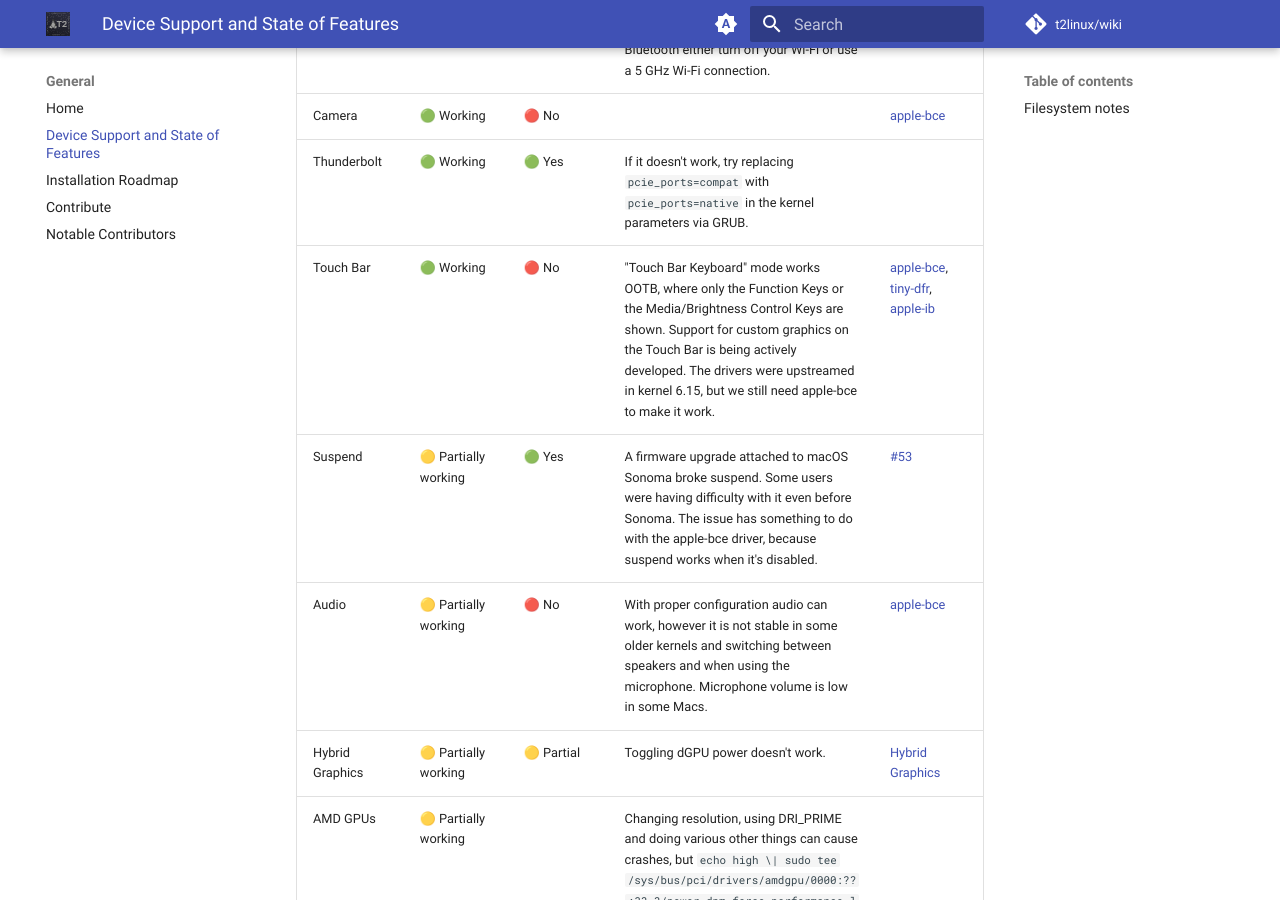
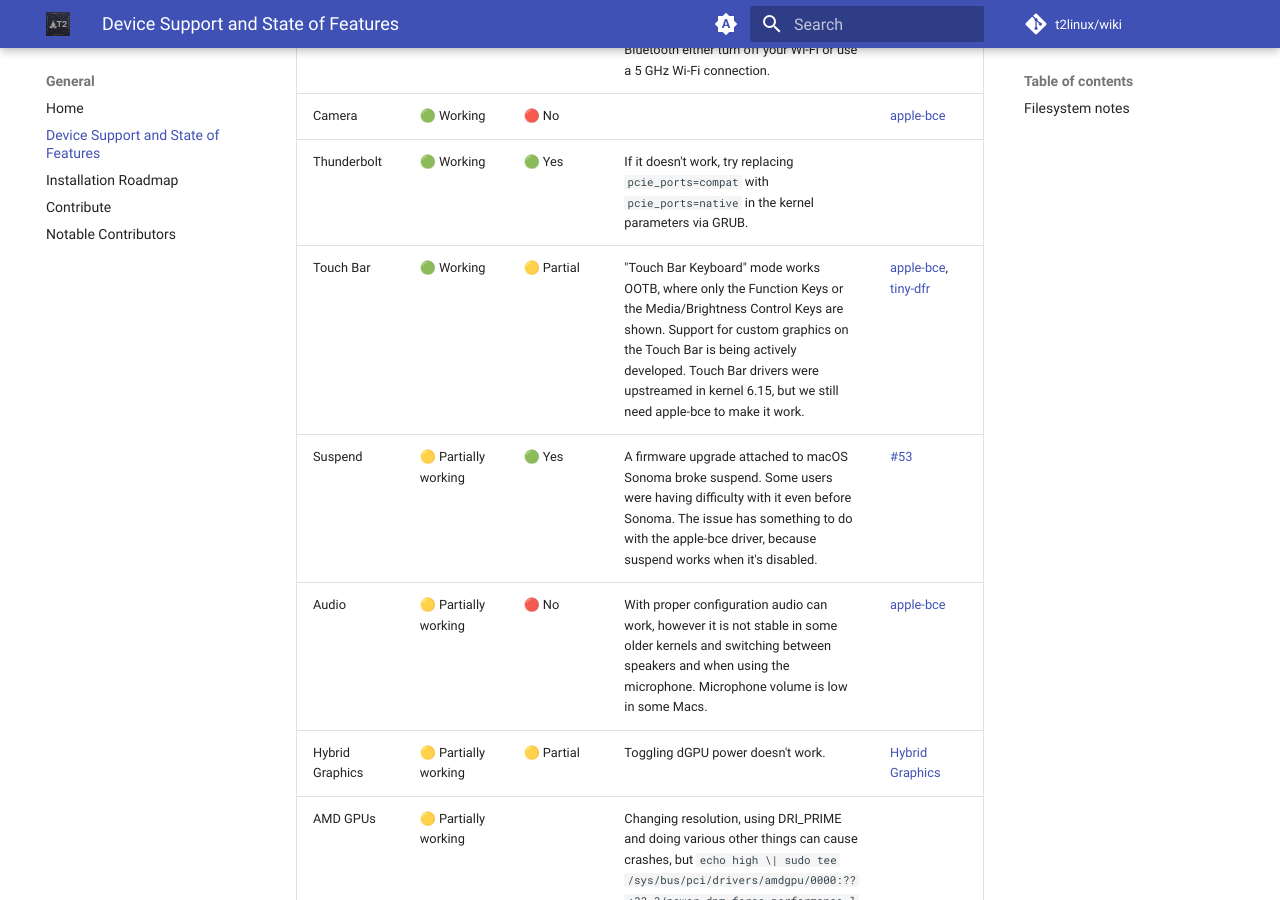
Before and after one commit to t2linux/wiki, an MkDocs documentation site: the page built from docs/state.md, in a window 1280 px wide and 900 px high, scrolled down 812 px. Built offline with MkDocs 1.6.1 and Material for MkDocs 9.7.7, drawn with Linux system fonts in a browser that asks for light colours; comment, search, counter and statistics services are not loaded.

Commit message:
state: remove apple-ib as a downstream Touch Bar driver
Touch Bar drivers (appletbdrm,hid-appletb-kb,hid-appletb-bl) were upstreamed in 6.15. Only apple-bce and a userspace daemon such as tiny-dfr are needed to use the Touch Bar on T2 macs.

Set upstream support to "Partial" and remove the link to apple-ib.

```diff
--- a/docs/state.md
+++ b/docs/state.md
@@ -13,7 +13,7 @@ While Linux is usable on all T2 models, some features are limited due to the lac
 |Bluetooth|🟡 Partially working|🟢 Yes|Requires macOS firmware only for devices with BCM4377 chip. Also, Bluetooth glitches on devices with BCM4377 Chip if connected to a 2.4 GHz Wi-Fi connection. Thus, in order to use Bluetooth either turn off your Wi-Fi or use a 5 GHz Wi-Fi connection.|[Setup guide](https://wiki.t2linux.org/guides/wifi-bluetooth/)|
 |Camera|🟢 Working|🔴 No||[apple-bce](https://github.com/t2linux/apple-bce-drv)|
 |Thunderbolt|🟢 Working|🟢 Yes|If it doesn't work, try replacing `pcie_ports=compat` with `pcie_ports=native` in the kernel parameters via GRUB.||
-|Touch Bar|🟢 Working|🔴 No|"Touch Bar Keyboard" mode works OOTB, where only the Function Keys or the Media/Brightness Control Keys are shown. Support for custom graphics on the Touch Bar is being actively developed. The drivers were upstreamed in kernel 6.15, but we still need apple-bce to make it work.|[apple-bce](https://github.com/t2linux/apple-bce-drv), [tiny-dfr](https://github.com/AsahiLinux/tiny-dfr), [apple-ib](https://github.com/t2linux/apple-ib-drv)|
+|Touch Bar|🟢 Working|🟡 Partial|"Touch Bar Keyboard" mode works OOTB, where only the Function Keys or the Media/Brightness Control Keys are shown. Support for custom graphics on the Touch Bar is being actively developed. Touch Bar drivers were upstreamed in kernel 6.15, but we still need apple-bce to make it work.|[apple-bce](https://github.com/t2linux/apple-bce-drv), [tiny-dfr](https://github.com/AsahiLinux/tiny-dfr)|
 |Suspend|🟡 Partially working|🟢 Yes|A firmware upgrade attached to macOS Sonoma broke suspend. Some users were having difficulty with it even before Sonoma. The issue has something to do with the apple-bce driver, because suspend works when it's disabled.|[#53](https://github.com/t2linux/T2-Ubuntu-Kernel/issues/53)|
 |Audio|🟡 Partially working|🔴 No|With proper configuration audio can work, however it is not stable in some older kernels and switching between speakers and when using the microphone. Microphone volume is low in some Macs.|[apple-bce](https://github.com/t2linux/apple-bce-drv)|
 |Hybrid Graphics|🟡 Partially working|🟡 Partial|Toggling dGPU power doesn't work.|[Hybrid Graphics](https://wiki.t2linux.org/guides/hybrid-graphics/)|
```
